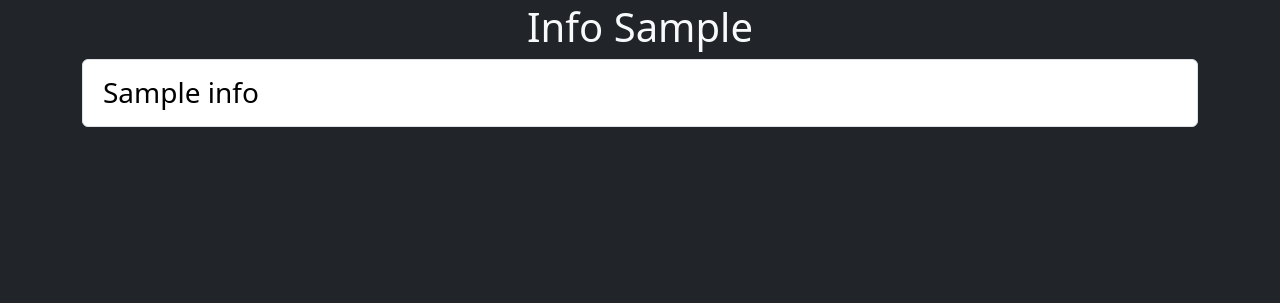
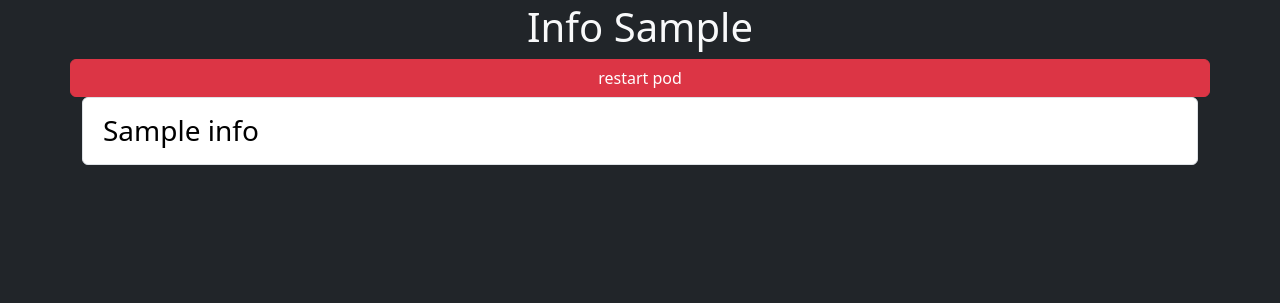
Before and after one commit to grosheth/monitor, a Django app: template src/controller/templates/controller/info.html in a window 1280 px wide. Shown: the part 53-356 px from the top of the page. Run offline with Django 4.2, Linux system fonts and the light colour scheme; the template is opened without the code that fills it: most values are stand-ins (such as "Sample title", 1, 10 or a date in 2020); parts of the project's set-up code (start-up, migrations or seed data) failed here and were passed over.

Commit message:
commit automatique

```diff
--- a/src/controller/templates/controller/info.html
+++ b/src/controller/templates/controller/info.html
@@ -46,6 +46,12 @@
     </div>
 
     <div class="container">
+      <div class="row text-center">
+        <a href="../info/{{ name }}/restart" class="btn btn-danger">restart pod</a>
+      </div>
+    </div>
+
+    <div class="container">
       {% for x in info %}
         <div class="accordion" id="accordionExample">
           <div class="accordion-item">
--- a/src/controller/views.py
+++ b/src/controller/views.py
@@ -53,3 +53,8 @@ def info(request, resource, name):
         resource_type = "Service"
 
     return render(request, "controller/info.html", context={"info": separated, "resource_type": resource_type})
+
+def restart(request, name):
+    api.command(f"kubectl delete pod { name }")
+    resource = "pod"
+    info(request, resource, name)
--- a/src/monitor/urls.py
+++ b/src/monitor/urls.py
@@ -15,13 +15,14 @@ Including another URLconf
 """
 from django.contrib import admin
 from django.urls import path
-from controller.views import dashboard, info, pods, deployment, services
+import controller.views
 
 urlpatterns = [
-    path('', dashboard),
-    path('services/', services),
-    path('info/<str:resource>/<str:name>', info),
-    path('deployment/', deployment),
-    path('pods/', pods),
+    path('', controller.views.dashboard),
+    path('services/', controller.views.services),
+    path('info/<str:resource>/<str:name>', controller.views.info),
+    path('info/<str:resource>/<str:name>/restart', controller.views.restart),
+    path('deployment/', controller.views.deployment),
+    path('pods/', controller.views.pods),
     path('admin/', admin.site.urls),
 ]
```
